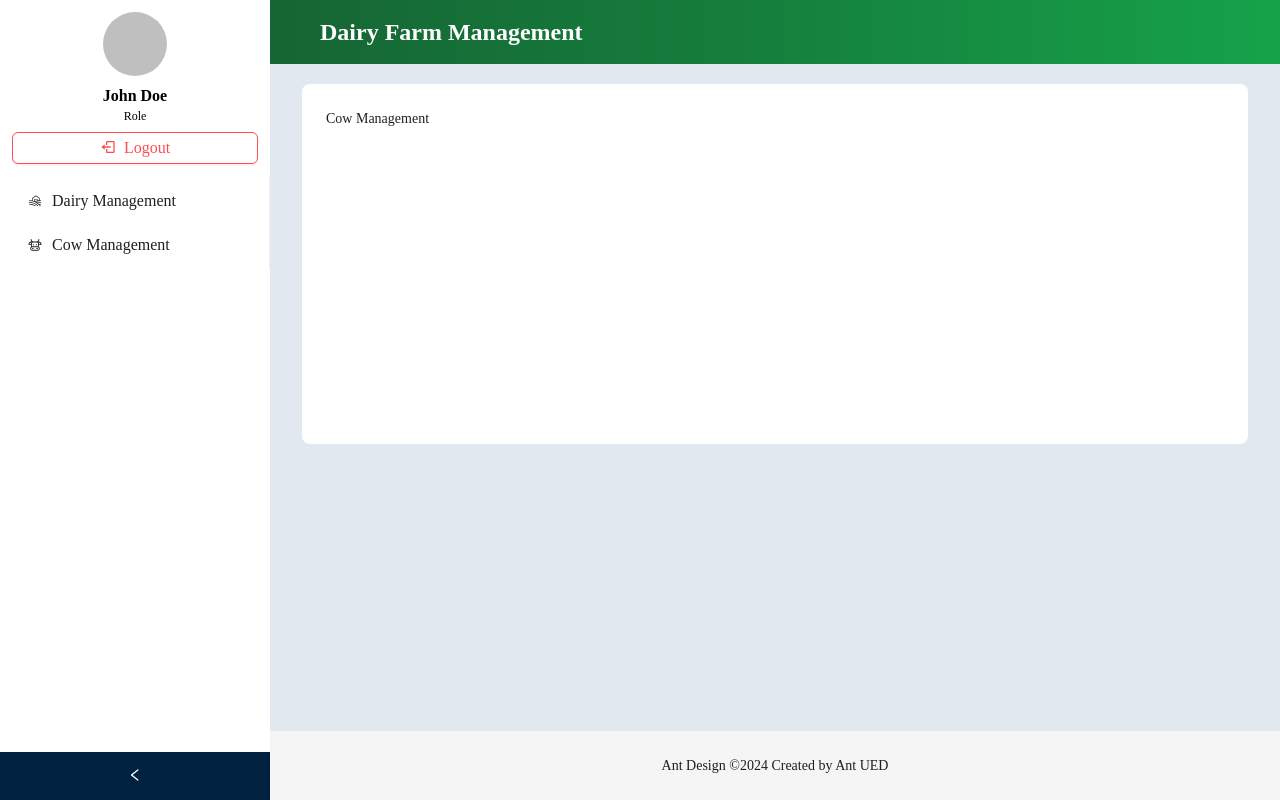
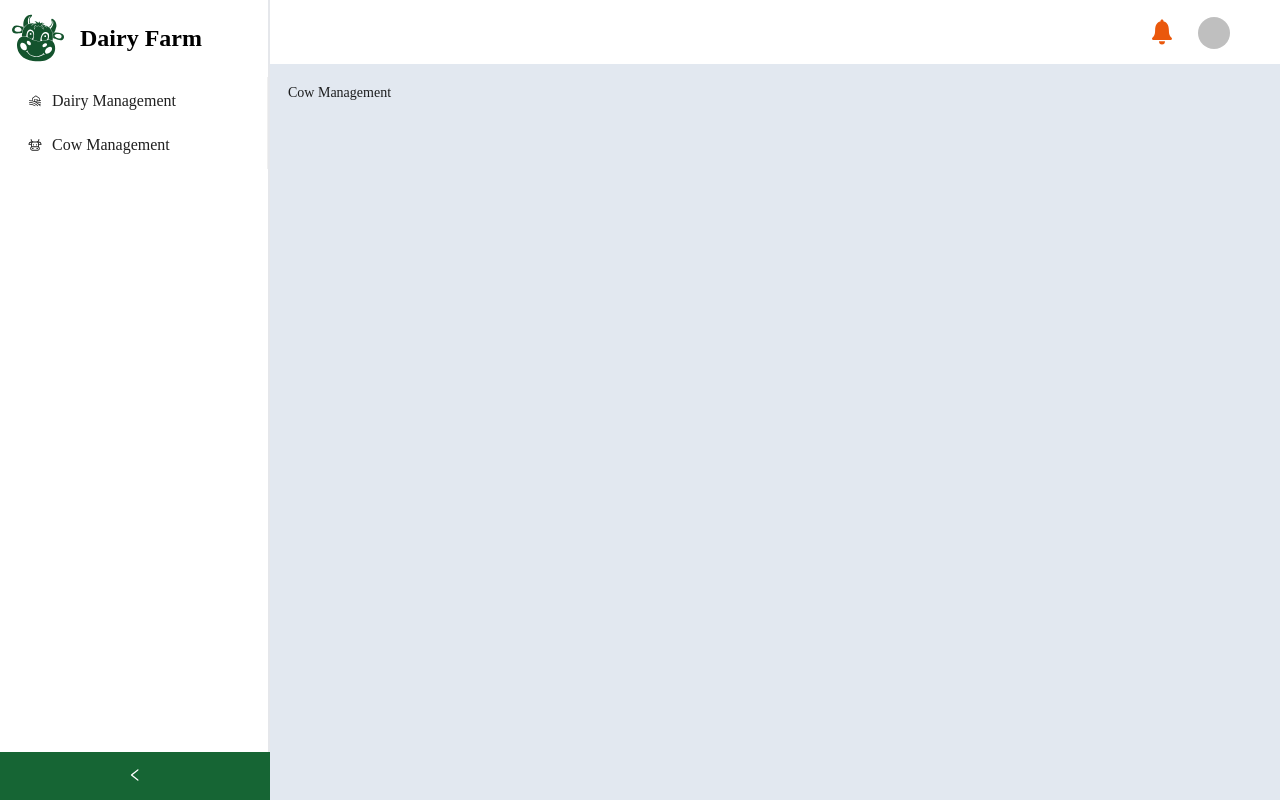
Before and after one commit to Dairy-Farm-Spring-2025/frontend, a React (Vite) app: page /cow-management in a window 1280 px wide. Built offline with nearby package versions, Linux system fonts and the light colour scheme; a web font is replaced by a local one.

Commit message:
add library calendar, fix UI attractive

```diff
--- a/package.json
+++ b/package.json
@@ -10,6 +10,11 @@
     "preview": "vite preview"
   },
   "dependencies": {
+    "@fullcalendar/core": "^6.1.15",
+    "@fullcalendar/daygrid": "^6.1.15",
+    "@fullcalendar/interaction": "^6.1.15",
+    "@fullcalendar/react": "^6.1.15",
+    "@fullcalendar/timegrid": "^6.1.15",
     "@reduxjs/toolkit": "^2.5.0",
     "@types/react-redux": "^7.1.34",
     "antd": "^5.22.6",
--- /dev/null
+++ b/src/components/Calendar/calendar.scss
@@ -0,0 +1,57 @@
+@use "../../styles/colors" as colors; /* Import the color variables */
+.calendar {
+  .fc-header-toolbar {
+    color: #000;
+    padding: 10px;
+    border-radius: 8px;
+  }
+
+  .fc-toolbar-title {
+    font-size: 1.5rem;
+    font-weight: bold;
+    color: #000;
+  }
+
+  .fc-button {
+    background-color: #ffffff;
+    border: none;
+    color: colors.$primary-color;
+    border-radius: 4px;
+    padding: 5px 10px;
+    font-size: 0.9rem;
+    font-weight: bold;
+    border: 1px #dedede solid;
+  }
+  .fc-button:hover {
+    background-color: colors.$primary-color;
+    color: #fff;
+  }
+
+  .fc .fc-timegrid-slot {
+    background-color: #f8f9fa;
+  }
+
+  .fc-event {
+    background-color: #28a745 !important;
+    color: #fff !important;
+    border-radius: 5px;
+    border: none;
+    padding: 5px;
+    font-size: 0.85rem;
+    text-align: center;
+  }
+
+  .fc-day-today {
+    background-color: #ffeeba !important;
+  }
+
+  .fc .fc-toolbar-chunk .fc-button {
+    text-transform: capitalize;
+  }
+
+  .fc .fc-button-primary:not(:disabled).fc-button-active,
+  .fc .fc-button-primary:not(:disabled):active {
+    background-color: colors.$primary-color;
+    border-color: colors.$primary-color;
+  }
+}
--- /dev/null
+++ b/src/components/Calendar/index.tsx
@@ -0,0 +1,57 @@
+import React from "react";
+import FullCalendar from "@fullcalendar/react";
+import { EventContentArg, EventInput } from "@fullcalendar/core"; // Correct import for EventInput
+import dayGridPlugin from "@fullcalendar/daygrid";
+import timeGridPlugin from "@fullcalendar/timegrid";
+import ".//calendar.scss";
+
+interface CustomCalendarProps {
+  initialView?: string;
+  headerToolbar?: {
+    start: string;
+    center: string;
+    end: string;
+  };
+  events?: EventInput[];
+  height?: string | number;
+  slotMinTime?: string;
+  slotMaxTime?: string;
+  eventContentRenderer?: (eventInfo: EventContentArg) => React.ReactNode;
+}
+
+const CalendarComponent: React.FC<CustomCalendarProps> = ({
+  initialView = "timeGridWeek",
+  headerToolbar = {
+    start: "today prev,next",
+    center: "title",
+    end: "dayGridMonth timeGridWeek timeGridDay",
+  },
+  events = [],
+  height = "90vh",
+  slotMinTime = "00:00:00",
+  slotMaxTime = "24:00:00",
+  eventContentRenderer,
+}) => {
+  return (
+    <div className="p-4 bg-white min-h-screen rounded-md shadow-lg calendar">
+      <FullCalendar
+        plugins={[dayGridPlugin, timeGridPlugin]}
+        initialView={initialView}
+        headerToolbar={headerToolbar}
+        height={height}
+        views={{
+          timeGridWeek: {
+            slotMinTime,
+            slotMaxTime,
+          },
+        }}
+        events={events}
+        eventContent={(eventInfo) =>
+          eventContentRenderer ? eventContentRenderer(eventInfo) : null
+        }
+      />
+    </div>
+  );
+};
+
+export default CalendarComponent;
--- a/src/components/Modal/index.scss
+++ b/src/components/Modal/index.scss
@@ -1,7 +1,7 @@
-@import "../../styles/colors"; /* Import the color variables */
+@use "../../styles/colors" as colors; /* Import the color variables */
 
 .ant-modal-title {
-  background-color: $primary-color;
+  background-color: colors.$primary-color;
 }
 
 .ant-modal-content {
--- a/src/core/layout/AppDashboard.tsx
+++ b/src/core/layout/AppDashboard.tsx
@@ -1,11 +1,11 @@
-import { Avatar, Divider, Layout, Menu, MenuProps, theme } from "antd";
+import { Avatar, Divider, Dropdown, Layout, Menu, MenuProps } from "antd";
 import React, { useState } from "react";
-import { BiLogOut } from "react-icons/bi";
 import { PiCow, PiFarmLight } from "react-icons/pi";
+import { SiHappycow } from "react-icons/si";
+import { IoIosNotifications } from "react-icons/io";
 import { Link, Outlet } from "react-router-dom";
-import ButtonComponent from "../../components/Button/ButtonComponent";
 import "./index.scss";
-const { Header, Content, Footer, Sider } = Layout;
+const { Header, Content, Sider } = Layout;
 
 type MenuItem = Required<MenuProps>["items"][number];
 
@@ -33,29 +33,72 @@ const siderStyle: React.CSSProperties = {
   zIndex: 1,
 };
 
-const items: MenuItem[] = [
+const itemsMenu: MenuItem[] = [
   getItem("Dairy Management", "dairy-management", <PiFarmLight />),
   getItem("Cow Management", "cow-management", <PiCow />),
 ];
 
+const items: MenuProps["items"] = [
+  {
+    key: "1",
+    label: (
+      <a
+        target="_blank"
+        rel="noopener noreferrer"
+        href="https://www.antgroup.com"
+      >
+        1st menu item
+      </a>
+    ),
+  },
+
+  {
+    key: "3",
+    label: (
+      <a
+        target="_blank"
+        rel="noopener noreferrer"
+        href="https://www.luohanacademy.com"
+      >
+        3rd menu item (disabled)
+      </a>
+    ),
+    disabled: true,
+  },
+  {
+    key: "4",
+    danger: true,
+    label: "a danger item",
+  },
+];
+
 const AppDashboard: React.FC = () => {
   const [collapsed, setCollapsed] = useState(false);
-  const {
-    token: { colorBgContainer, borderRadiusLG },
-  } = theme.useToken();
 
   return (
-    <Layout style={{ minHeight: "100vh" }}>
+    <Layout style={{ minHeight: "100vh" }} className="layout-dairy">
       <Sider
         collapsible
         collapsed={collapsed}
         onCollapse={(value) => setCollapsed(value)}
         width={270}
         style={siderStyle}
-        className="bg-white"
+        className="sider-dairy bg-white border-r-2"
       >
         <div className="demo-logo-vertical" />
-        <div className="bg-white p-3 flex flex-col gap-2 items-center">
+        <div
+          className={`bg-white p-3 flex ${
+            collapsed ? " justify-center" : "gap-4 justify-start"
+          } items-center`}
+        >
+          <SiHappycow className="text-green-900" size={52} />
+          {collapsed ? (
+            <p></p>
+          ) : (
+            <p className="text-2xl font-bold text-black">Dairy Farm</p>
+          )}
+        </div>
+        {/* <div className="bg-white p-3 flex flex-col gap-2 items-center">
           <Avatar size={64} />
           <div className="w-full text-center">
             <p className={`font-bold ${collapsed ? "text-xs" : "text-base"}`}>
@@ -71,42 +114,46 @@ const AppDashboard: React.FC = () => {
           >
             {!collapsed && <p>Logout</p>}
           </ButtonComponent>
-        </div>
+        </div> */}
         <Divider className="!m-0 border-white" />
         <Menu
           theme="light"
           defaultSelectedKeys={["1"]}
           mode="inline"
-          items={items}
-          className="!text-base"
+          items={itemsMenu}
+          className="menu-sider !text-base"
         />
       </Sider>
       <Layout
         style={{ marginLeft: collapsed ? 80 : 270 }}
         className="duration-300"
       >
-        <Header
-          style={{ background: colorBgContainer }}
-          className="!shadow-md !bg-gradient-to-r from-green-800 via-green-700 to-green-600 flex items-center"
-        >
-          <p className="text-2xl font-bold text-white">Dairy Farm Management</p>
+        <Header className="!bg-white flex items-center gap-5 justify-end">
+          <IoIosNotifications
+            className="cursor-pointer text-orange-600"
+            size={32}
+          />
+          <div>
+            <Dropdown
+              trigger={["click"]}
+              className="cursor-pointer"
+              menu={{ items }}
+            >
+              <Avatar size={32} />
+            </Dropdown>
+          </div>
         </Header>
-        <Content style={{ padding: "0 32px" }} className="!pt-5 !bg-slate-200">
+        <Content style={{ padding: "10px" }} className=" !bg-slate-200">
           <div
             style={{
-              padding: 24,
+              padding: 8,
               minHeight: 360,
-              background: colorBgContainer,
-              borderRadius: borderRadiusLG,
               overflowY: "auto",
             }}
           >
             <Outlet />
           </div>
         </Content>
-        <Footer style={{ textAlign: "center" }}>
-          Ant Design ©{new Date().getFullYear()} Created by Ant UED
-        </Footer>
       </Layout>
     </Layout>
   );
--- a/src/core/layout/index.scss
+++ b/src/core/layout/index.scss
@@ -1,4 +1,35 @@
-:where(.css-dev-only-do-not-override-1jx9akp).ant-menu-light
-  .ant-menu-item-selected {
-  background-color: #dedede;
+@use "../../styles/colors" as colors; /* Import the color variables */
+
+.layout-dairy {
+  .sider-dairy {
+    .ant-layout-sider-trigger {
+      background-color: colors.$primary-color !important;
+      color: white !important;
+    }
+    .ant-layout-sider-trigger:hover {
+      background-color: #adaeae !important;
+      color: black !important;
+    }
+  }
+  :where(.css-dev-only-do-not-override-1jx9akp).ant-menu-light
+    .ant-menu-item-selected {
+    background-color: #dedede;
+  }
+  :where(.css-dev-only-do-not-override-1jx9akp).ant-layout-sider
+    .ant-layout-sider-children
+    .ant-menu.ant-menu-inline-collapsed
+    .ant-menu-item {
+    padding: 0;
+    svg {
+      width: 100%;
+      margin: 10% 0;
+      font-size: 25px;
+    }
+  }
+  :where(.css-dev-only-do-not-override-1jx9akp).ant-menu-light.ant-menu-inline
+    .ant-menu-item {
+    svg {
+      font-size: 25px;
+    }
+  }
 }
--- a/src/pages/DairyManagement/index.tsx
+++ b/src/pages/DairyManagement/index.tsx
@@ -1,64 +1,44 @@
-import ButtonComponent from "../../components/Button/ButtonComponent";
-import ModalComponent from "../../components/Modal/ModalComponent";
-import useModal from "../../hooks/useModal";
+import React from "react";
+import CalendarComponent from "../../components/Calendar";
 
-const DairyManagement = () => {
-  // const dataSource = [
-  //   {
-  //     id: 1,
-  //     name: "asasasa",
-  //     class: "123",
-  //     email: "example@gmail.com",
-  //   },
-  //   {
-  //     id: 2,
-  //     name: "asasasa",
-  //     class: "123",
-  //     email: "example@gmail.com",
-  //   },
-  //   {
-  //     id: 3,
-  //     name: "asasasa",
-  //     class: "123",
-  //     email: "example@gmail.com",
-  //   },
-  // ];
-  // const column: Column[] = [
-  //   {
-  //     title: "id",
-  //     dataIndex: "id",
-  //     key: "id",
-  //   },
-  //   {
-  //     title: "name",
-  //     dataIndex: "name",
-  //     key: "name",
-  //   },
-  //   {
-  //     title: "class",
-  //     dataIndex: "class",
-  //     key: "class",
-  //   },
-  //   {
-  //     title: "email",
-  //     dataIndex: "email",
-  //     key: "email",
-  //   },
-  // ];
-  const handleModalVisible = useModal();
+const DairyManagement: React.FC = () => {
+  const events = [
+    {
+      title: "Morning Shift",
+      start: "2025-01-07T05:00:00",
+      end: "2025-01-07T12:00:00",
+      jobs: [
+        { title: "Prepare Inventory", duration: "05:00-07:00" },
+        { title: "Daily Briefing", duration: "07:00-08:00" },
+      ],
+    },
+  ];
+
   return (
-    <div>
-      <ButtonComponent type="primary" onClick={handleModalVisible.openModal}>
-        Add new
-      </ButtonComponent>
-      <ModalComponent
-        open={handleModalVisible.open}
-        onCancel={handleModalVisible.closeModal}
-        title="Add"
-      >
-        asa
-      </ModalComponent>
-    </div>
+    <CalendarComponent
+      events={events}
+      slotMinTime="05:00:00"
+      slotMaxTime="23:59:59"
+      eventContentRenderer={(eventInfo: any) => {
+        const { title, extendedProps } = eventInfo.event;
+        const jobs = extendedProps.jobs || [];
+        return (
+          <div className="bg-blue-100 border-l-4 border-blue-500 text-blue-800 p-2 rounded-md">
+            <div className="font-bold text-sm">{title}</div>
+            <ul className="text-xs mt-1 space-y-1">
+              {jobs.map((job: any, index: number) => (
+                <li key={index} className="flex items-center">
+                  <span className="text-blue-600 font-medium">
+                    {job.duration}
+                  </span>
+                  <span className="ml-2">{job.title}</span>
+                </li>
+              ))}
+            </ul>
+          </div>
+        );
+      }}
+    />
   );
 };
 
--- a/src/styles/_colors.scss
+++ b/src/styles/_colors.scss
@@ -1 +1 @@
-$primary-color: rgb(22 101 52 / var(--tw-bg-opacity, 1));
+$primary-color: rgb(22 101 52 / var(--tw-bg-opacity, 1)) !default;
```
